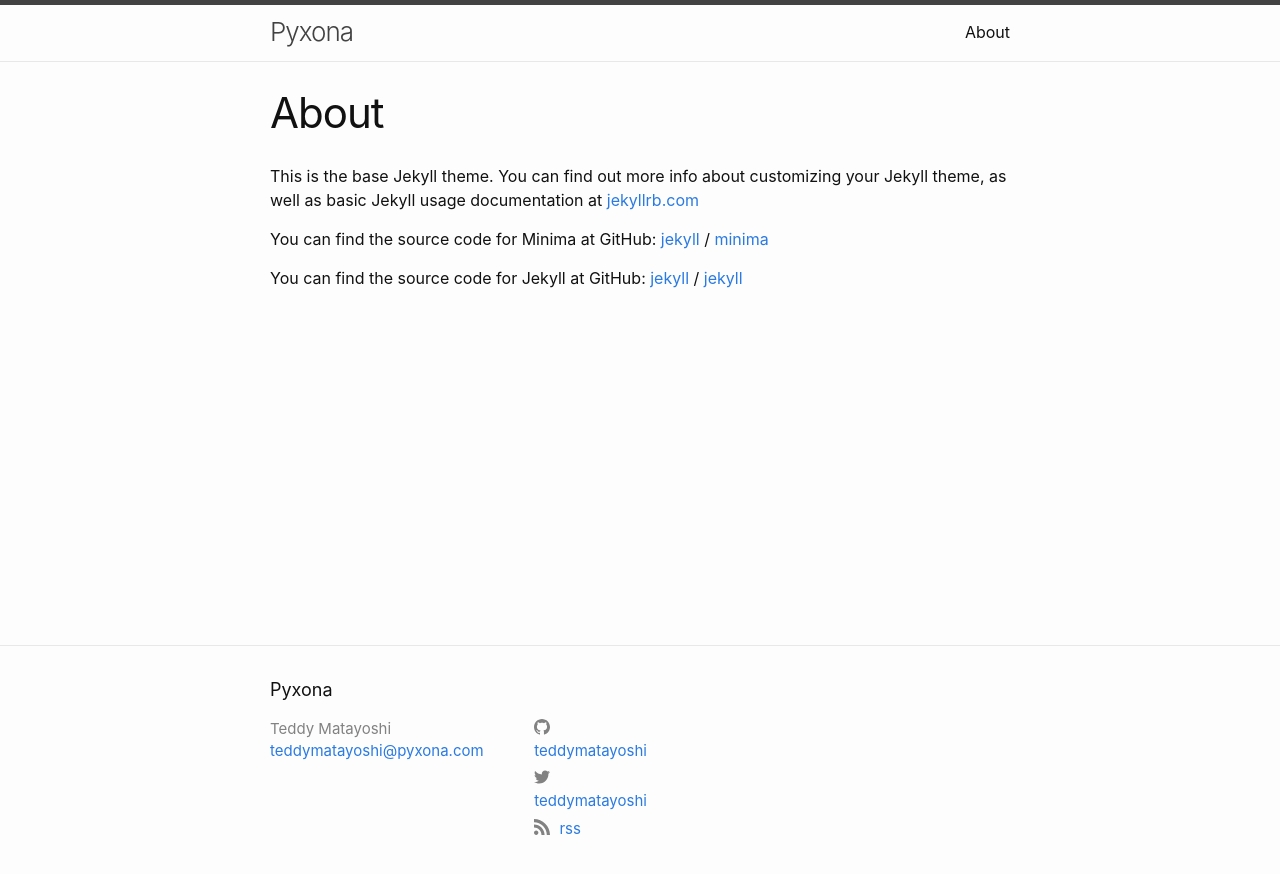
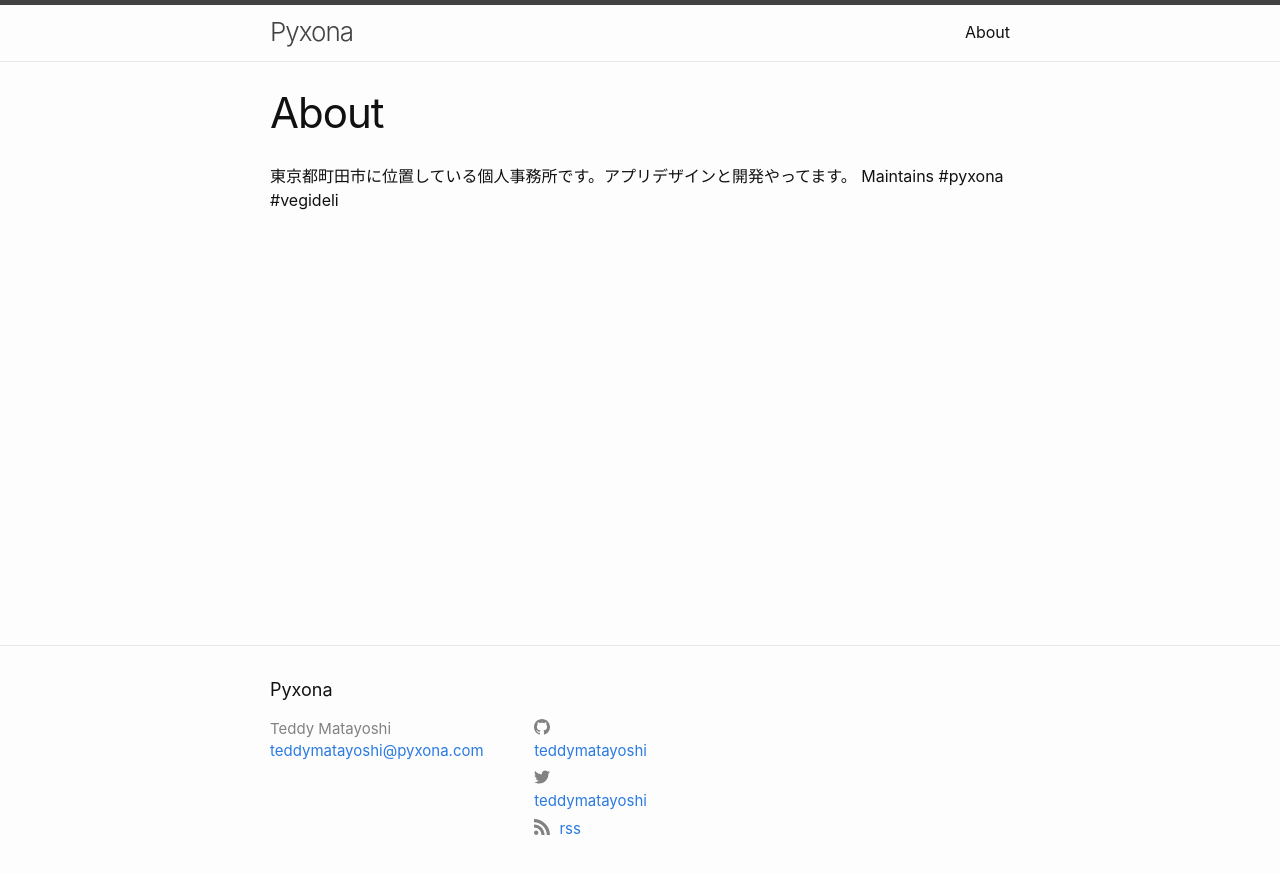
Before and after one commit to teddymatayoshi/teddymatayoshi.github.io, a Jekyll site: the page built from about.md, in a window 1280 px wide. Shown: the top 874 px of the page. Built offline with Jekyll 4.4.1, drawn with Linux system fonts in a browser that asks for light colours.

Commit message:
Deleted about description

```diff
--- a/about.md
+++ b/about.md
@@ -4,15 +4,5 @@
 permalink: /about/
 ---
 
-This is the base Jekyll theme. You can find out more info about customizing your Jekyll theme, as well as basic Jekyll usage documentation at [jekyllrb.com](https://jekyllrb.com/)
-
-You can find the source code for Minima at GitHub:
-[jekyll][jekyll-organization] /
-[minima](https://github.com/jekyll/minima)
-
-You can find the source code for Jekyll at GitHub:
-[jekyll][jekyll-organization] /
-[jekyll](https://github.com/jekyll/jekyll)
-
-
-[jekyll-organization]: https://github.com/jekyll
+東京都町田市に位置している個人事務所です。アプリデザインと開発やってます。
+Maintains #pyxona #vegideli
```
